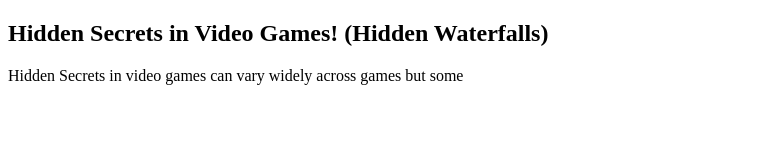
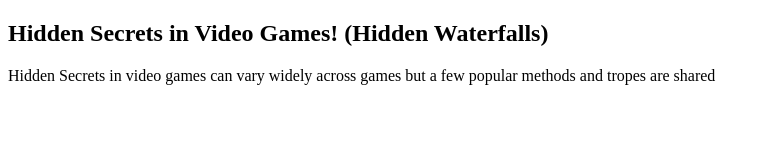
Before and after one commit to Arc-Duck/Hidden-Secrets-In-Video-Games-Website, a plain HTML site: page index.html in a window 1280 px wide. Shown: the whole page, without its empty margins (0-769 px from the left). Drawn offline with Linux system fonts and the light colour scheme.

Commit message:
Update index.html

```diff
--- a/index.html
+++ b/index.html
@@ -10,6 +10,7 @@
             (Hidden Waterfalls)</h2>
 
         <p>Hidden Secrets in video games can vary widely
-        across games but some </p>
+        across games but a few popular methods and tropes
+        are shared  </p>
     </body>
 </html>
```
